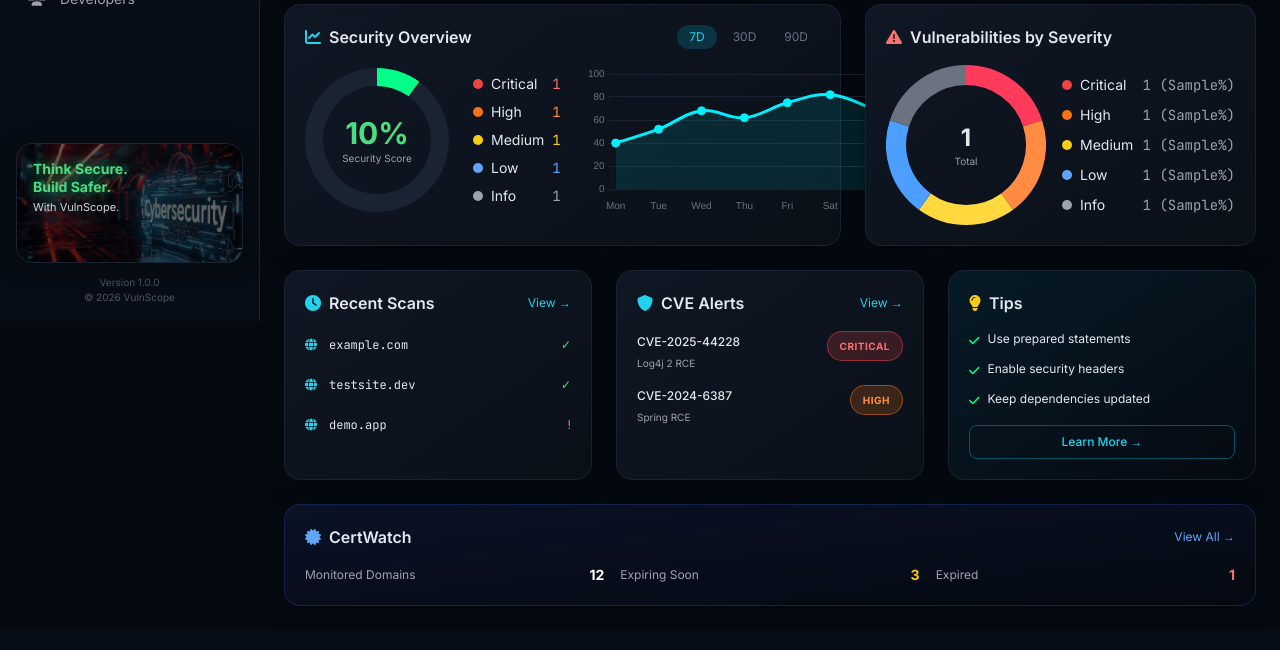
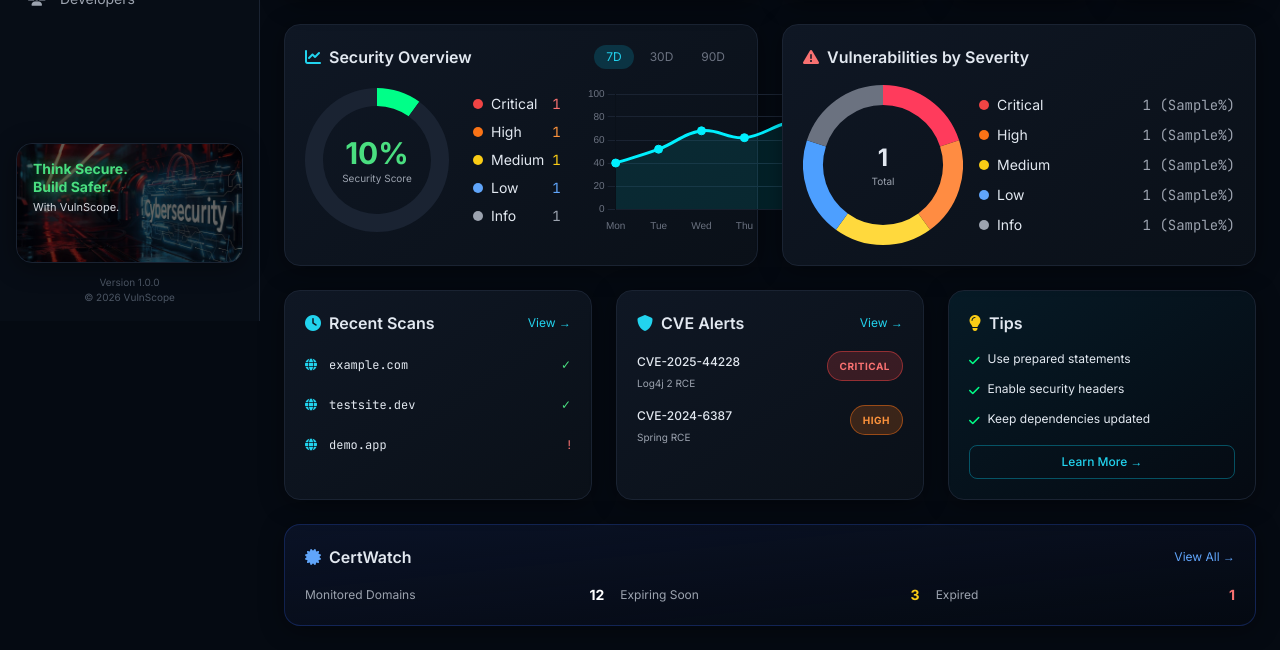
Before and after one commit to Johnnycash32/VulnScope, a FastAPI app: template app/templates/dashboard.html in a window 1280 px wide. Shown: the part 479-1129 px from the top of the page. Before the commit the page ends 1085 px from the top, so only its background shows below. Run offline with FastAPI, Linux system fonts and the light colour scheme; the template is opened without the code that fills it: most values are stand-ins (such as "Sample title", 1, 10 or a date in 2020); parts of the project's set-up code (start-up, migrations or seed data) failed here and were passed over; some libraries are stand-ins or nearby versions.

Commit message:
Flex-wrap widgets: cards move to next row instead of shrinking on narrow screens

```diff
--- a/app/templates/dashboard.html
+++ b/app/templates/dashboard.html
@@ -190,8 +190,8 @@
   <!-- Dashboard Content -->
   <section id="dashboard" class="p-6 space-y-6">
     <!-- Hero + Stats -->
-    <div class="grid grid-cols-12 gap-6">
-      <div class="col-span-12 md:col-span-7 card relative overflow-hidden min-h-[250px] flex items-center bg-[#0d1520]">
+    <div class="flex flex-wrap gap-6">
+      <div class="flex-1 min-w-[340px] card relative overflow-hidden min-h-[250px] flex items-center bg-[#0d1520]">
         <!-- IMAGE ON THE RIGHT -->
         <img src="/static/globe-hero.jpg" class="absolute right-0 top-0 h-full w-full md:w-[65%] object-cover object-right opacity-90" alt="Cyber Globe">
 
@@ -216,8 +216,8 @@
         </div>
       </div>
 
-      <div class="col-span-12 md:col-span-5 grid grid-cols-1 sm:grid-cols-3 gap-4">
-        <div class="card stat-card p-4 border-cyan-500/30 hover:border-cyan-500/50 transition-colors duration-300">
+      <div class="flex-1 min-w-[340px] flex flex-wrap gap-4">
+        <div class="flex-1 min-w-[120px] card stat-card p-4 border-cyan-500/30 hover:border-cyan-500/50 transition-colors duration-300">
           <div class="flex justify-between items-start">
             <i class="fas fa-crosshairs text-cyan-400"></i>
             <span class="text-green-400 text-xs">↑ 12%</span>
@@ -226,7 +226,7 @@
           <p class="text-xs text-gray-500">Total Scans</p>
           <canvas id="spark1" class="mt-2 h-8"></canvas>
         </div>
-        <div class="card stat-card p-4 border-red-500/30 hover:border-cyan-500/50 transition-colors duration-300">
+        <div class="flex-1 min-w-[120px] card stat-card p-4 border-red-500/30 hover:border-cyan-500/50 transition-colors duration-300">
           <div class="flex justify-between items-start">
             <i class="fas fa-shield-exclamation text-red-400"></i>
             <span class="text-red-400 text-xs">↑ 18%</span>
@@ -235,7 +235,7 @@
           <p class="text-xs text-gray-500">Issues Found</p>
           <canvas id="spark2" class="mt-2 h-8"></canvas>
         </div>
-        <div class="card stat-card p-4 border-green-500/30 hover:border-cyan-500/50 transition-colors duration-300">
+        <div class="flex-1 min-w-[120px] card stat-card p-4 border-green-500/30 hover:border-cyan-500/50 transition-colors duration-300">
           <div class="flex justify-between items-start">
             <i class="fas fa-shield-check text-green-400"></i>
             <span class="text-green-400 text-xs">↑ 5%</span>
@@ -248,8 +248,8 @@
     </div>
 
     <!-- Overview + Severity -->
-    <div class="grid grid-cols-12 gap-6">
-      <div class="col-span-12 md:col-span-7 card p-5 hover:border-cyan-500/50 transition-colors duration-300">
+    <div class="flex flex-wrap gap-6">
+      <div class="flex-1 min-w-[340px] card p-5 hover:border-cyan-500/50 transition-colors duration-300">
         <div class="flex justify-between items-center mb-4">
           <h3 class="font-semibold flex items-center gap-2"><i class="fas fa-chart-line text-cyan-400"></i> Security Overview</h3>
           <div class="flex gap-1 text-xs">
@@ -279,7 +279,7 @@
         </div>
       </div>
 
-      <div class="col-span-12 md:col-span-5 card p-5 hover:border-cyan-500/50 transition-colors duration-300">
+      <div class="flex-1 min-w-[340px] card p-5 hover:border-cyan-500/50 transition-colors duration-300">
         <h3 class="font-semibold flex items-center gap-2 mb-4"><i class="fas fa-exclamation-triangle text-red-400"></i> Vulnerabilities by Severity</h3>
         <div class="flex items-center gap-4">
           <div class="relative w-40 h-40">
@@ -301,9 +301,9 @@
     </div>
 
     <!-- Bottom Row: 3 widgets -->
-    <div class="grid grid-cols-12 gap-6 mb-6">
+    <div class="flex flex-wrap gap-6 mb-6">
       <!-- 1. Recent Scans -->
-      <div class="col-span-12 md:col-span-4 card p-5 hover:border-cyan-500/50 transition-colors duration-300">
+      <div class="flex-1 min-w-[280px] card p-5 hover:border-cyan-500/50 transition-colors duration-300">
         <div class="flex justify-between items-center mb-4">
           <h3 class="font-semibold flex items-center gap-2"><i class="fas fa-clock text-cyan-400"></i> Recent Scans</h3>
           <a class="text-xs text-cyan-400">View →</a>
@@ -325,7 +325,7 @@
       </div>
 
       <!-- 2. Latest CVE Alerts -->
-      <div class="col-span-12 md:col-span-4 card p-5 hover:border-cyan-500/50 transition-colors duration-300">
+      <div class="flex-1 min-w-[280px] card p-5 hover:border-cyan-500/50 transition-colors duration-300">
         <div class="flex justify-between items-center mb-4">
           <h3 class="font-semibold flex items-center gap-2"><i class="fas fa-shield text-cyan-400"></i> CVE Alerts</h3>
           <a class="text-xs text-cyan-400">View →</a>
@@ -349,7 +349,7 @@
       </div>
 
       <!-- 3. Security Tips -->
-      <div class="col-span-12 md:col-span-4 card p-5 bg-gradient-to-br from-cyan-950/40 to-transparent hover:border-cyan-500/50 transition-colors duration-300">
+      <div class="flex-1 min-w-[280px] card p-5 bg-gradient-to-br from-cyan-950/40 to-transparent hover:border-cyan-500/50 transition-colors duration-300">
         <h3 class="font-semibold flex items-center gap-2 mb-4"><i class="fas fa-lightbulb text-yellow-400"></i> Tips</h3>
         <div class="space-y-3 text-sm">
           <div class="flex items-start gap-2">
```
